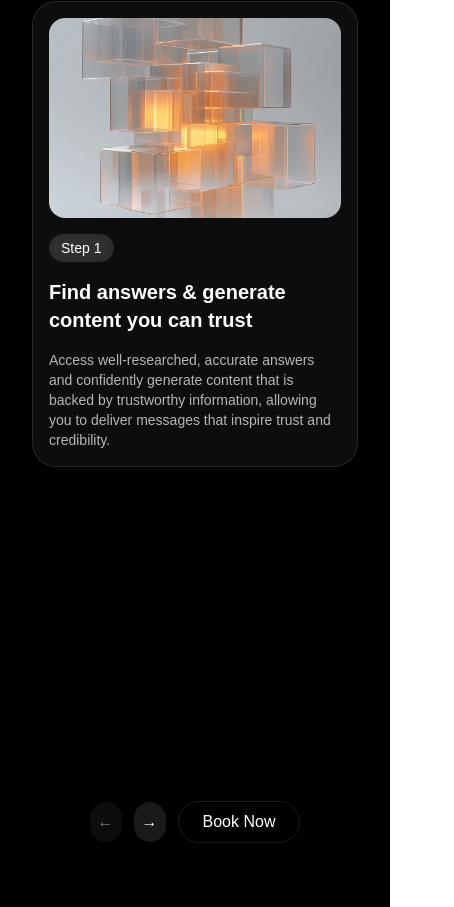
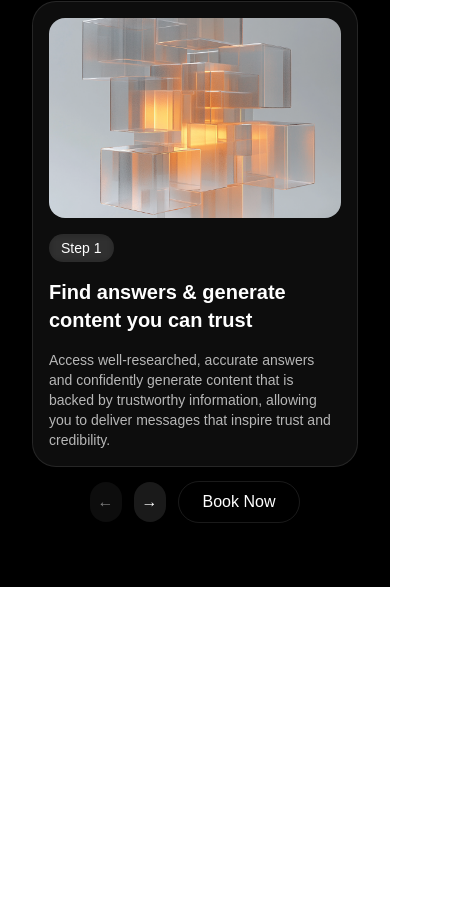
Before and after one commit to varuntree/baddam, a Next.js app: page / in a window 390 px wide. Shown: the part 2975-3882 px from the top of the page, 454 px wide, since content can reach past the window. After the commit the page ends 3562 px from the top, so only its background shows below. Built offline with nearby package versions, Linux system fonts and the light colour scheme.

Commit message:
Automatic commit before Assistant edits

```diff
--- a/app/pages/HowWeWork.tsx
+++ b/app/pages/HowWeWork.tsx
@@ -132,7 +132,7 @@
           </div>
 
           {/* Navigation + Book Now Buttons */}
-          <div className="flex flex-wrap justify-center items-center gap-3 mt-8 md:mt-8 mt-[400px] relative z-10">
+          <div className="flex flex-wrap justify-center items-center gap-3  md:mt-8 mt-20 relative z-10">
             <button
               onClick={slidePrev}
               className="bg-white/10 hover:bg-white/20 text-white p-2 rounded-full backdrop-blur-sm disabled:opacity-50"
```
